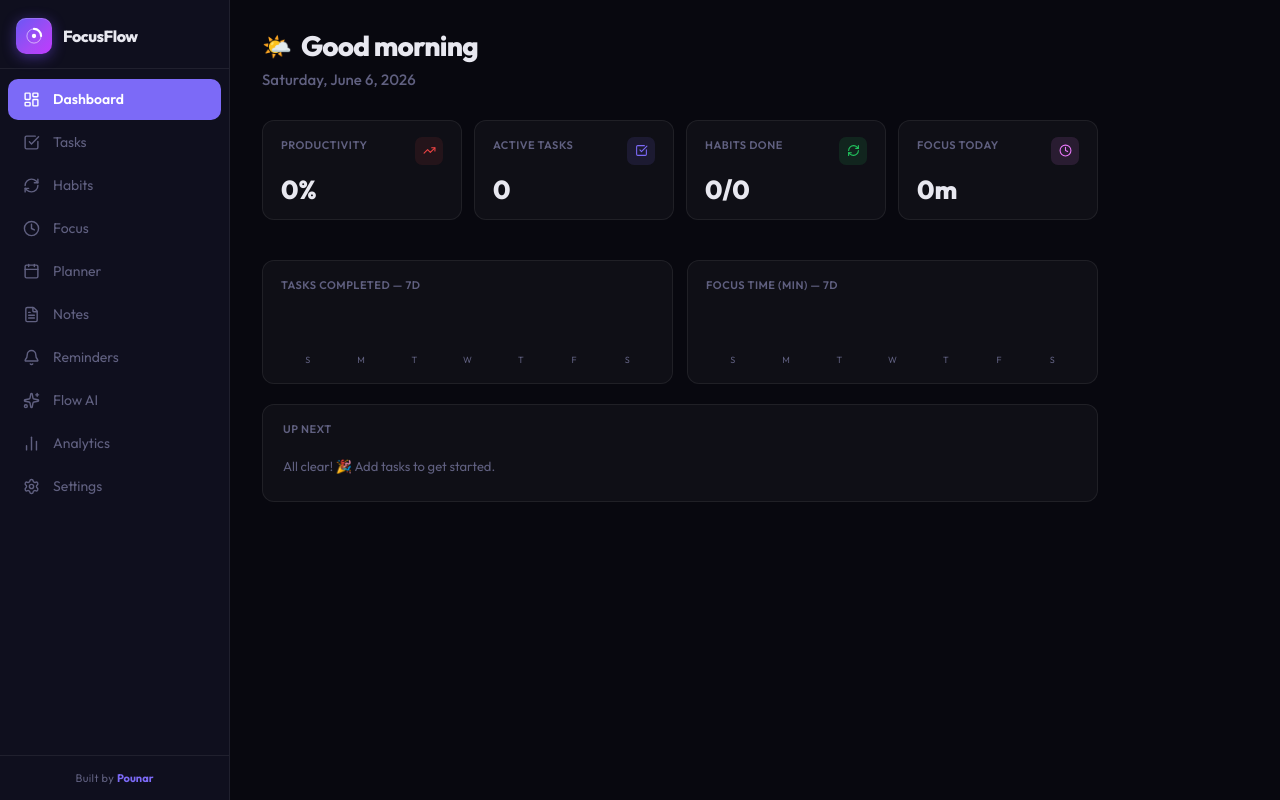
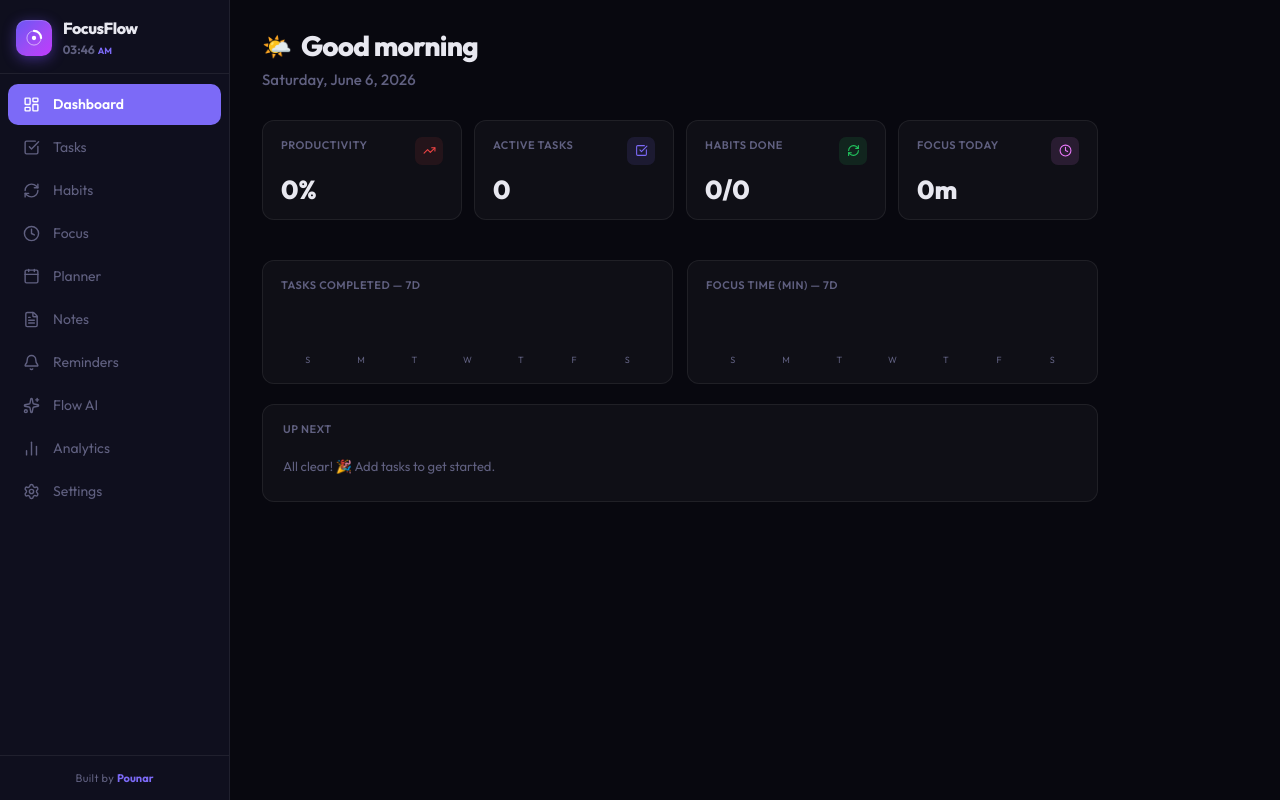
Before and after one commit to Pounar/FocusFlow, a Next.js app: page / in a window 1280 px wide. Built offline with nearby package versions, Linux system fonts and the light colour scheme.

Commit message:
Update page.jsx

```diff
--- a/app/page.jsx
+++ b/app/page.jsx
@@ -181,13 +181,23 @@ const navBtnStyle=(active)=>({
 // ── Shared sidebar internals ─────────────────────────────────────
 function SidebarContent({view,setView,reminders=[],onNav}) {
   const pendingCount=reminders.filter(r=>!r.done&&!r.snoozed).length;
+  const now=useClock();
+  const timeStr=now.toLocaleTimeString("en-US",{hour:"2-digit",minute:"2-digit",hour12:true});
+  const [t,ap]=timeStr.split(" ");
   return (
     <>
-      <div style={{padding:"18px 16px 14px",display:"flex",alignItems:"center",gap:11,borderBottom:"1px solid var(--border)",flexShrink:0}}>
+      {/* Header with logo + clock */}
+      <div style={{padding:"16px 16px 14px",display:"flex",alignItems:"center",gap:11,borderBottom:"1px solid var(--border)",flexShrink:0}}>
         <div style={{width:36,height:36,borderRadius:10,background:"linear-gradient(135deg,#6a57f5,#a44af5 60%,#c03aff)",display:"flex",alignItems:"center",justifyContent:"center",boxShadow:"0 3px 14px rgba(120,80,255,.45),inset 0 1px 0 rgba(255,255,255,.18)"}}>
           <LogoMark size={20}/>
         </div>
-        <span style={{color:"var(--text)",fontWeight:800,fontSize:16,letterSpacing:"-.5px"}}>FocusFlow</span>
+        <div style={{flex:1,minWidth:0}}>
+          <span style={{color:"var(--text)",fontWeight:800,fontSize:16,letterSpacing:"-.5px",display:"block"}}>FocusFlow</span>
+          <div style={{display:"flex",alignItems:"baseline",gap:3,marginTop:1}}>
+            <span style={{color:"var(--muted)",fontSize:12,fontWeight:700,fontVariantNumeric:"tabular-nums"}}>{t}</span>
+            <span style={{color:"var(--accent)",fontSize:9,fontWeight:700}}>{ap}</span>
+          </div>
+        </div>
       </div>
       <nav style={{flex:1,padding:"10px 8px",display:"flex",flexDirection:"column",gap:2,overflowY:"auto"}}>
         {NAV.map(({id,label,Icon})=>(
@@ -336,7 +346,7 @@ function Dashboard({tasks,habits,sessions,notes,planner,reminders,setView}) {
 
   const scoreColor = prodScore>=70?"#22c55e":prodScore>=40?"#f59e0b":"#ef4444";
 
-  const timeStr = now.toLocaleTimeString("en-US",{hour:"2-digit",minute:"2-digit",second:"2-digit",hour12:true});
+  const timeStr = now.toLocaleTimeString("en-US",{hour:"2-digit",minute:"2-digit",hour12:true});
   const [timePart, ampm] = timeStr.split(" ");
   const dateStr = now.toLocaleDateString("en-US",{weekday:"long",month:"long",day:"numeric",year:"numeric"});
 
@@ -346,22 +356,12 @@ function Dashboard({tasks,habits,sessions,notes,planner,reminders,setView}) {
     <div style={{padding:"28px 32px",maxWidth:900}} className="fade-up">
 
       {/* ── Greeting header ── */}
-      <div style={{marginBottom:28,display:"flex",alignItems:"center",justifyContent:"space-between",gap:16,flexWrap:"wrap"}}>
-        <div>
-          <div style={{display:"flex",alignItems:"center",gap:9,marginBottom:5}}>
-            <span style={{fontSize:24}}>{greetEmoji}</span>
-            <h1 style={{
-              fontSize:28,fontWeight:800,letterSpacing:"-0.8px",lineHeight:1,margin:0,
-              color:"var(--text)",
-            }}>{greet()}</h1>
-          </div>
-          <p style={{
-            color:"var(--muted)",fontSize:15,fontWeight:500,
-            letterSpacing:"0.1px",margin:0,
-          }}>{dateStr}</p>
-        </div>
-
-
+      <div style={{marginBottom:28}}>
+        <div style={{display:"flex",alignItems:"center",gap:9,marginBottom:5}}>
+          <span style={{fontSize:24}}>{greetEmoji}</span>
+          <h1 style={{fontSize:28,fontWeight:800,letterSpacing:"-0.8px",lineHeight:1,margin:0,color:"var(--text)"}}>{greet()}</h1>
+        </div>
+        <p style={{color:"var(--muted)",fontSize:15,fontWeight:500,letterSpacing:"0.1px",margin:0}}>{dateStr}</p>
       </div>
 
       {/* Top stats */}
@@ -1665,36 +1665,30 @@ function SettingsView({settings,setSettings,tasks,habits,sessions,notes,reminder
   );
 }
 
-// ═══════════════════════════════════════════════════════════════════
-//  TOP BAR  — entire bar is the sidebar trigger
-// ═══════════════════════════════════════════════════════════════════
 function TopBar({view,setSidebarOpen}) {
   const nav=NAV.find(n=>n.id===view);
   const [hovered,setHovered]=useState(false);
+  const now=useClock();
+  const timeStr=now.toLocaleTimeString("en-US",{hour:"2-digit",minute:"2-digit",hour12:true});
+  const [t,ap]=timeStr.split(" ");
   return (
     <header
       onClick={()=>setSidebarOpen(true)}
       onMouseEnter={()=>setHovered(true)}
       onMouseLeave={()=>setHovered(false)}
-      style={{
-        height:52,flexShrink:0,display:"flex",alignItems:"center",gap:13,
-        padding:"0 22px",background:hovered?"rgba(124,106,247,0.06)":"var(--surface)",
-        borderBottom:"1px solid var(--border)",zIndex:30,
-        cursor:"pointer",userSelect:"none",transition:"background .15s ease",
-      }}>
-      {/* Logo badge */}
+      style={{height:52,flexShrink:0,display:"flex",alignItems:"center",gap:13,padding:"0 22px",background:hovered?"rgba(124,106,247,0.06)":"var(--surface)",borderBottom:"1px solid var(--border)",zIndex:30,cursor:"pointer",userSelect:"none",transition:"background .15s ease"}}>
       <div style={{width:34,height:34,borderRadius:10,flexShrink:0,background:"linear-gradient(135deg,#6a57f5,#a44af5 60%,#c03aff)",display:"flex",alignItems:"center",justifyContent:"center",boxShadow:"0 3px 14px rgba(120,80,255,.45),inset 0 1px 0 rgba(255,255,255,.18)",pointerEvents:"none"}}>
         <LogoMark size={20}/>
       </div>
-      {/* App + current view */}
       <div style={{display:"flex",alignItems:"baseline",gap:9,pointerEvents:"none"}}>
         <span style={{color:"var(--text)",fontWeight:800,fontSize:15,letterSpacing:"-.4px"}}>FocusFlow</span>
         {nav&&<><span style={{color:"var(--muted)",fontSize:13}}>·</span><span style={{color:"var(--muted)",fontSize:13,fontWeight:500}}>{nav.label}</span></>}
       </div>
-      {/* Date — right side */}
-      <span style={{marginLeft:"auto",color:"var(--muted)",fontSize:12,flexShrink:0,pointerEvents:"none"}}>
-        {new Date().toLocaleDateString("en-US",{weekday:"short",month:"short",day:"numeric"})}
-      </span>
+      {/* Live clock — right side */}
+      <div style={{marginLeft:"auto",display:"flex",alignItems:"baseline",gap:3,pointerEvents:"none",flexShrink:0}}>
+        <span style={{color:"var(--text)",fontSize:13,fontWeight:700,letterSpacing:"-0.3px",fontVariantNumeric:"tabular-nums"}}>{t}</span>
+        <span style={{color:"var(--accent)",fontSize:9,fontWeight:700}}>{ap}</span>
+      </div>
     </header>
   );
 }
```
